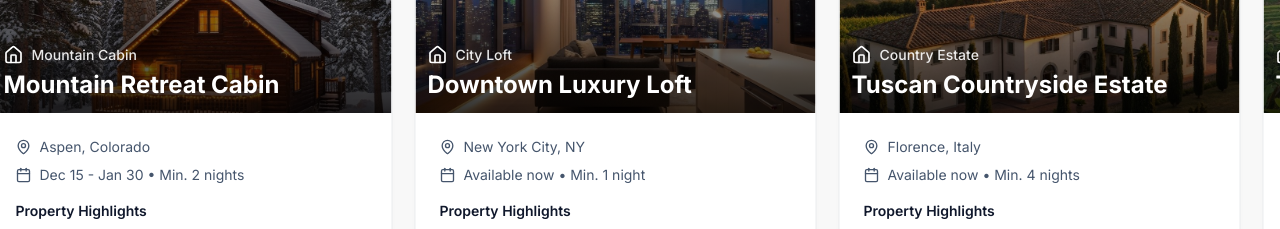
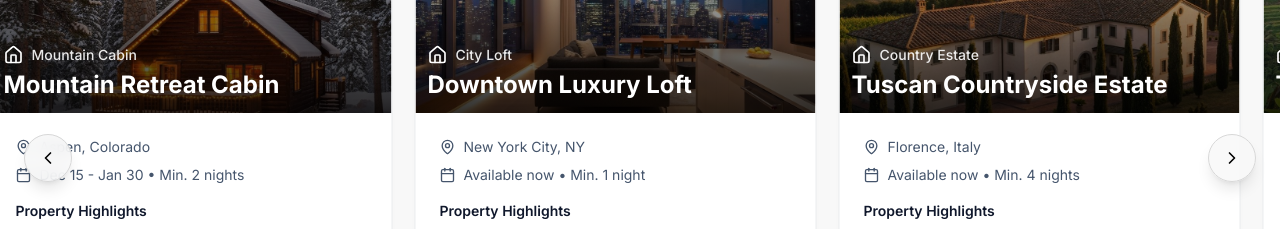
Before and after one commit to Gourab775/Homie, a Next.js app: page / in a window 1280 px wide. Shown: the part 4940-5169 px from the top of the page. Built offline with nearby package versions, Linux system fonts and the light colour scheme; a web font is replaced by a local one.

Commit message:
feat: add mouse-controlled side arrows to featured properties carousel

```diff
--- a/components/pricing-section.tsx
+++ b/components/pricing-section.tsx
@@ -1,6 +1,7 @@
 "use client"
 
 import { useRef, useEffect } from "react"
+import { ChevronLeft, ChevronRight } from "lucide-react"
 import { PropertyBookingCard } from "./property-booking-card"
 
 const properties = [
@@ -83,6 +84,25 @@ export function PricingSection() {
   const positionRef = useRef(0)
   const isHoveredRef = useRef(false)
   const animationRef = useRef<number | null>(null)
+  // Mouse-controlled glide via the side arrows; null when auto-scrolling
+  const glideRef = useRef<{ from: number; to: number; start: number } | null>(null)
+
+  // Glide the carousel by one card pitch (smooth tween inside the rAF loop)
+  const glideBy = (direction: 1 | -1) => {
+    const scrollContainer = scrollRef.current
+    if (!scrollContainer) return
+    const firstCard = scrollContainer.firstElementChild as HTMLElement | null
+    const pitch = (firstCard ? firstCard.offsetWidth : 400) + 24
+    const totalWidth = scrollContainer.scrollWidth / 3
+    let from = positionRef.current
+    if (direction < 0 && from < totalWidth) {
+      // Reposition to the identical spot in a later copy first, so gliding
+      // backward never reveals an empty gap at the left edge
+      from += totalWidth
+      positionRef.current = from
+    }
+    glideRef.current = { from, to: from + direction * pitch, start: performance.now() }
+  }
 
   const duplicatedProperties = [...properties, ...properties, ...properties]
 
@@ -96,13 +116,25 @@ export function PricingSection() {
       const deltaTime = currentTime - lastTime
       lastTime = currentTime
 
-      const speed = isHoveredRef.current ? 0.3 : 1
-      positionRef.current += speed * (deltaTime / 16)
-
       const totalWidth = scrollContainer.scrollWidth / 3
 
-      if (positionRef.current >= totalWidth) {
-        positionRef.current = 0
+      if (glideRef.current) {
+        const glide = glideRef.current
+        const t = Math.min((currentTime - glide.start) / 400, 1)
+        const eased = 1 - Math.pow(1 - t, 3)
+        positionRef.current = glide.from + (glide.to - glide.from) * eased
+        if (t >= 1) {
+          // Snap to the equivalent spot in the first copy (seamless, tripled content)
+          glideRef.current = null
+          positionRef.current = ((glide.to % totalWidth) + totalWidth) % totalWidth
+        }
+      } else {
+        const speed = isHoveredRef.current ? 0.3 : 1
+        positionRef.current += speed * (deltaTime / 16)
+
+        if (positionRef.current >= totalWidth) {
+          positionRef.current -= totalWidth
+        }
       }
 
       scrollContainer.style.transform = `translateX(-${positionRef.current}px)`
@@ -143,6 +175,23 @@ export function PricingSection() {
             </div>
           ))}
         </div>
+
+        <button
+          type="button"
+          aria-label="Scroll to previous property"
+          onClick={() => glideBy(-1)}
+          className="absolute left-6 top-1/2 z-10 -translate-y-1/2 w-12 h-12 rounded-full bg-background/80 backdrop-blur border border-border shadow-lg flex items-center justify-center hover:bg-foreground hover:text-background transition-colors cursor-pointer"
+        >
+          <ChevronLeft className="w-5 h-5" />
+        </button>
+        <button
+          type="button"
+          aria-label="Scroll to next property"
+          onClick={() => glideBy(1)}
+          className="absolute right-6 top-1/2 z-10 -translate-y-1/2 w-12 h-12 rounded-full bg-background/80 backdrop-blur border border-border shadow-lg flex items-center justify-center hover:bg-foreground hover:text-background transition-colors cursor-pointer"
+        >
+          <ChevronRight className="w-5 h-5" />
+        </button>
       </div>
     </section>
   )
```
